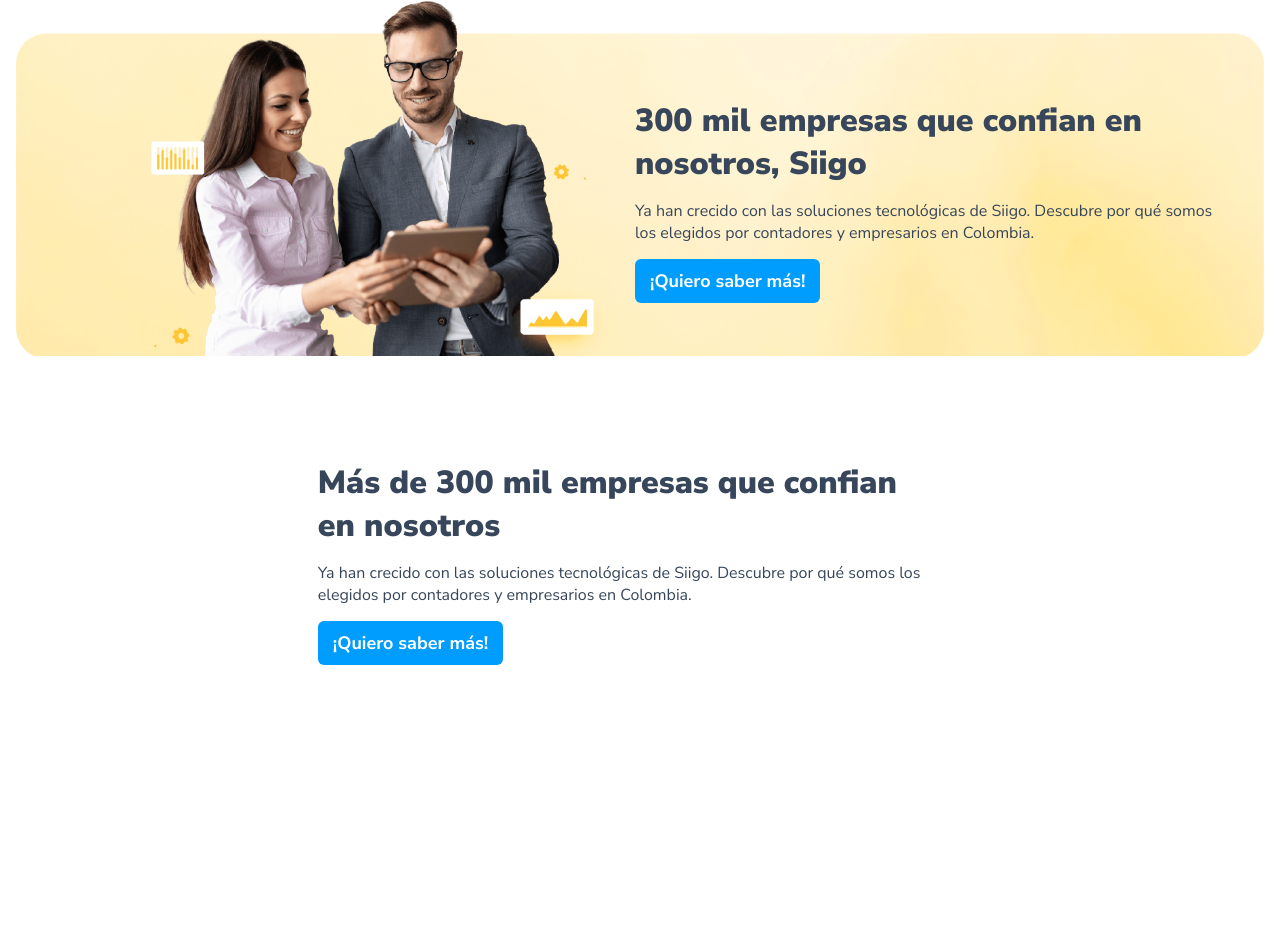
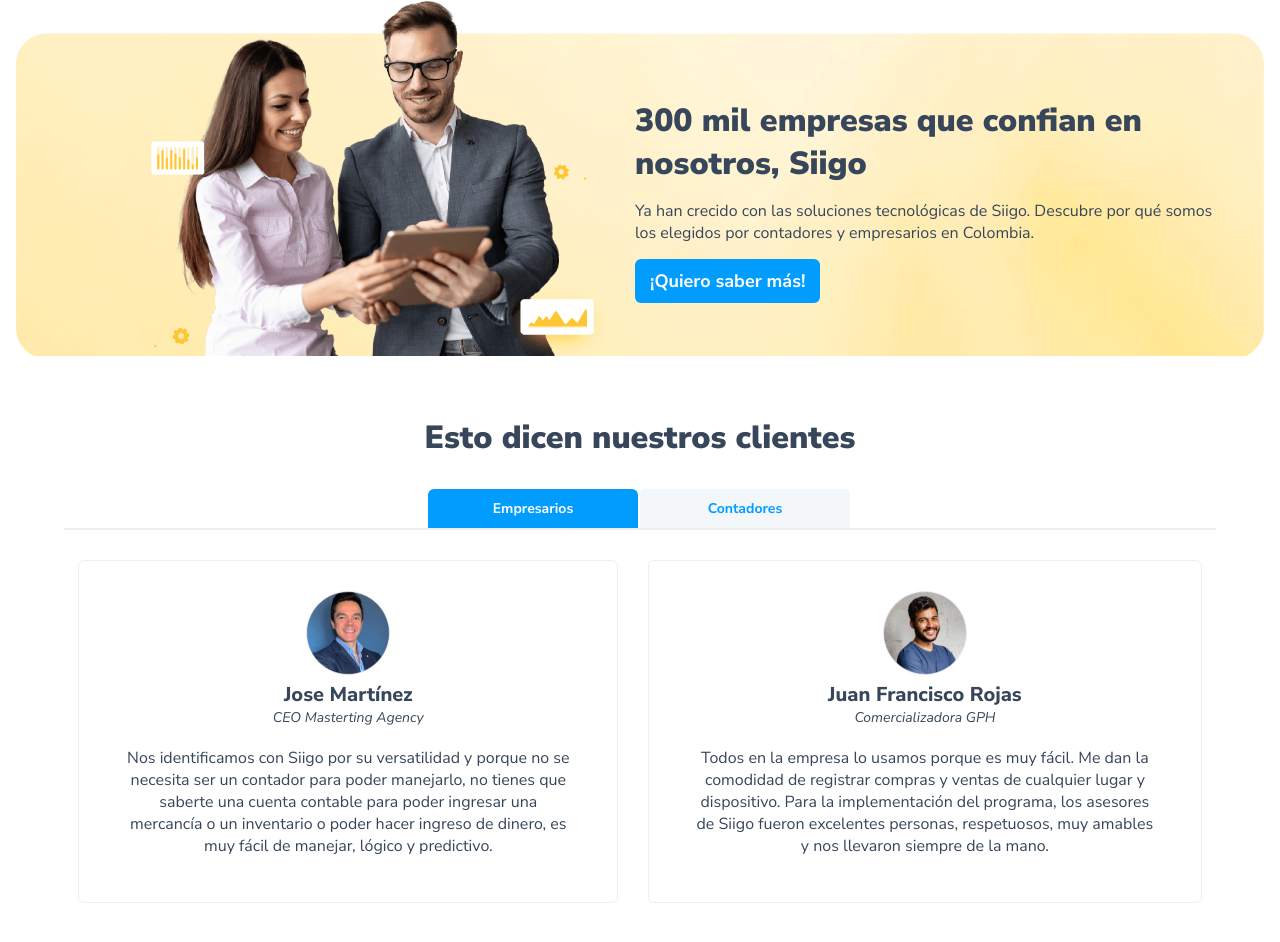
Before and after one commit to josemartinez88/componente-Price-Card, a plain HTML site: page index.html in a window 1280 px wide. Shown: the part 3021-3963 px from the top of the page. Before the commit the page ends 3686 px from the top, so only its background shows below. Drawn offline with Linux system fonts and the light colour scheme.

Commit message:
agregamos sección testimoniales

```diff
--- a/index.html
+++ b/index.html
@@ -3,7 +3,7 @@
 <head>
     <meta charset="UTF-8">
     <meta name="viewport" content="width=device-width, initial-scale=1.0">
-    <title>componente</title>
+    <title>Siigo | Portfolio</title>
     <link rel="preconnect" href="https://fonts.googleapis.com">
     <link rel="preconnect" href="https://fonts.gstatic.com" crossorigin>
     <link href="https://fonts.googleapis.com/css2?family=Nunito+Sans:ital,opsz,wght@0,6..12,200..1000;1,6..12,200..1000&display=swap" rel="stylesheet">
@@ -625,11 +625,99 @@
     </section>
 
 
-    <div id="contentBannerRectangular">
-        <h2 id="tituloBannerRectangular">Más de 300 mil empresas que confian en nosotros</h2>
-        <p id="textoBannerRectangular">Ya han crecido con las soluciones tecnológicas de Siigo. Descubre por qué somos los elegidos por contadores y empresarios en Colombia.</p>
-        <button id="buttonPrimary">¡Quiero saber más!</button>
-    </div>
+
+
+
+
+
+
+
+
+
+
+
+
+
+
+
+
+
+
+
+
+
+    <section id="testimonialesSection">
+        <h2 class="tituloSeccion">Esto dicen nuestros clientes</h2>
+
+
+        <div class="tabs">
+            <button class="tab-button active" onclick="openTab(event, 'tab1')">Empresarios</button>
+            <button class="tab-button" onclick="openTab(event, 'tab2')">Contadores</button>
+        </div>
+
+        <hr class="lineaTestimoniales">
+
+
+        <div id="testimonialesContent">
+            <div class="tab-content" id="tab1">
+                <div class="cardTestimonio">
+                    <div id="superiorTestimonial">
+                        <img id="imagenTestimonial" src="imagenes/testimonial01.png" alt="">
+                        <h5>Jose Martínez</h5>
+                        <p id="cargoTestimonial">CEO Masterting Agency</p>
+                    </div>
+                    <p id="parrafoTestimonial">Nos identificamos con Siigo por su versatilidad y porque no se necesita ser un contador para poder manejarlo, no tienes que saberte una cuenta contable para poder ingresar una mercancía o un inventario o poder hacer ingreso de dinero, es muy fácil de manejar, lógico y predictivo.</p>
+                </div>
+                <div class="cardTestimonio">
+                    <div id="superiorTestimonial">
+                        <img id="imagenTestimonial" src="imagenes/testimonial02.png" alt="">
+                        <h5>Juan Francisco Rojas</h5>
+                        <p id="cargoTestimonial">Comercializadora GPH</p>
+                    </div>
+                    <p id="parrafoTestimonial">Todos en la empresa lo usamos porque es muy fácil. Me dan la comodidad de registrar compras y ventas de cualquier lugar y dispositivo. Para la implementación del programa, los asesores de Siigo fueron excelentes personas, respetuosos, muy amables y nos llevaron siempre de la mano.</p>
+                </div>
+            </div>
+
+
+
+
+            <div class="tab-content" id="tab2" style="display: none;">
+                <div class="cardTestimonio">
+                    <div id="superiorTestimonial">
+                        <img id="imagenTestimonial" src="imagenes/testimonial03.png" alt="">
+                        <h5>Patricia González</h5>
+                        <p id="cargoTestimonial">Arquitecta de la vida</p>
+                    </div>
+                    <p id="parrafoTestimonial">Es una herramienta muy eficiente para las empresas y para los contadores. Tiene toda la información en línea y en tiempo real, agiliza procedimientos y la toma de decisiones para la gerencia. Me ha cambiado la vida porque puedo viajar cuando quiera y atender a los clientes desde cualquier parte.</p>
+                </div>
+                <div class="cardTestimonio">
+                    <div id="superiorTestimonial">
+                        <img id="imagenTestimonial" src="imagenes/testimonial04.png" alt="">
+                        <h5>Felipe Reyes</h5>
+                        <p id="cargoTestimonial">Gerente Studio Tonner’s S.A.S</p>
+                    </div>
+                    <p id="parrafoTestimonial">Tengo más tiempo para buscar nuevos negocios y nuevos clientes. La parte de nómina se maneja con un solo clic. Con Siigo Nómina no necesito modificar valores porque ya Siigo hizo eso por mí. Sin una inversión tan alta tener la nómina, ventas, facturación y exactamente todo, es excelente.</p>
+                </div>
+            </div>
+
+
+
+        </div>
+
+
+
+
+    </section>
+
+
+
+
+
+
+
+
+
+
 
 
 
--- a/logica.js
+++ b/logica.js
@@ -95,3 +95,32 @@
 function contacto(){
     window.open("https://api.whatsapp.com/send?phone=573016321817&text=Hola%20M%C3%A1sterting,%20recib%C3%AD%20tu%20cotizaci%C3%B3n%20por%20email%20y%20estoy%20interesad@,%20me%20gustar%C3%ADa%20saber%20m%C3%A1s%20sobre%20el%20servicio", "_blank");
 }
+
+
+
+
+
+
+
+
+// TESTIMONIALES SECTION
+
+function openTab(event, tabName) {
+    // Oculta todos los contenidos de las pestañas
+    const tabContents = document.querySelectorAll('.tab-content');
+    tabContents.forEach((tab) => {
+        tab.style.display = 'none';
+    });
+
+    // Elimina la clase 'active' de todas las pestañas
+    const tabButtons = document.querySelectorAll('.tab-button');
+    tabButtons.forEach((button) => {
+        button.classList.remove('active');
+    });
+
+    // Muestra el contenido de la pestaña seleccionada
+    document.getElementById(tabName).style.display = 'flex';
+
+    // Agrega la clase 'active' a la pestaña seleccionada
+    event.currentTarget.classList.add('active');
+  }
--- a/style.css
+++ b/style.css
@@ -914,7 +914,6 @@
 
 
 /* BANNER RECTANGULAR */
-
 #bannerRectangular{
     display: flex;
     flex-direction: column;
@@ -944,6 +943,110 @@
 
 
 
+
+
+
+
+
+
+/* TESTIMONIALES SECTION */
+#testimonialesSection{
+    display: flex;
+    flex-direction: column;
+    align-items: center;
+    margin-bottom: 90px;
+    width: 100%;
+    text-align: center;
+}
+
+.tabs {
+    display: flex;
+    justify-content: center;
+    width: 90%;
+    margin-top: 30px;
+}
+
+.tab-button {
+    font-family: 'Nunito Sans', sans-serif;
+    font-size: 14px;
+    font-weight: 700;
+    background-color: #F3F7F9;
+    color: #009DFF;
+    border: none;
+    border-radius: 6px 6px 0 0;
+    margin-right: 2px;
+    padding: 10px 0;
+    width: 210px;
+    cursor: pointer;
+    transition: background-color 0.3s;
+}
+
+.tab-button:hover {
+    font-family: 'Nunito Sans', sans-serif;
+    font-size: 14px;
+    font-weight: 700;
+    background-color: #C4E8FF;
+    color: #009DFF;
+    border-radius: 6px 6px 0 0;
+    margin-right: 2px;
+    padding: 10px 0;
+    width: 210px;
+}
+
+.tab-button.active {
+    font-family: 'Nunito Sans', sans-serif;
+    font-size: 14px;
+    font-weight: 700;
+    background-color: #009DFF;
+    color: white;
+    border-radius: 6px 6px 0 0;
+    margin-right: 2px;
+    padding: 10px 0;
+    width: 210px;
+
+}
+.lineaTestimoniales{
+    width: 90%;
+    max-width: 1248px;
+    margin: auto;
+    border: 1px solid #EEEEEE;
+
+}
+
+#testimonialesContent{
+    display: flex;
+    justify-content: center;
+    width: 100%;
+    max-width: 1248px;
+    margin-top: 15px;
+
+}
+
+.tab-content {
+    display: flex;
+    flex-direction: row;
+    align-items: flex-start;
+    gap: 30px;
+    width: 90%;
+    max-width: 1248px;
+}
+.cardTestimonio{
+    border: 1px solid #EEEEEE;
+    border-radius: 6px;
+    margin-top: 15px;
+    padding: 30px 45px;
+    height: 100%;
+}
+#superiorTestimonial{
+    margin-bottom: 20px;
+}
+#imagenTestimonial{
+    width: 84px;
+}
+#cargoTestimonial{
+    font-size: 14px;
+    font-style: italic;
+}
 
 
 
@@ -1063,6 +1166,62 @@
 
 
 
+
+@media(max-width: 653px){
+    .tituloSeccion{
+        width: 90%;
+        margin: 0 auto;
+    }
+    #heroBanner{
+        width: 100%;
+        height: 100%;
+        background-image: url('imagenes/heroBannerMobile.jpg');
+        background-size: cover;
+        padding: 30px 15px;
+    }
+    #contenedorHero{
+        display: flex;
+        flex-direction: column;
+    }
+    #heroBannerIzquierda{
+        width: 100%;
+        margin-bottom: 30px;
+    }
+    #formHeroBanner{
+        width: 100%;
+        height: auto;
+    }
+
+    #cardIzquierda{
+        margin-top: 0;
+    }
+
+    .tab-content{
+        flex-direction: column;
+        gap: 15px;
+    }
+}
+
+
+
+
+
+
+
+
+
+
+
+
+
+
+
+
+
+
+
+
+
 @media(max-width: 570px){
     .tituloSeccion{
         font-size: 24px;
@@ -1136,35 +1295,6 @@
 
 
 
-@media(max-width: 653px){
-    .tituloSeccion{
-        width: 90%;
-        margin: 0 auto;
-    }
-    #heroBanner{
-        width: 100%;
-        height: 100%;
-        background-image: url('imagenes/heroBannerMobile.jpg');
-        background-size: cover;
-        padding: 30px 15px;
-    }
-    #contenedorHero{
-        display: flex;
-        flex-direction: column;
-    }
-    #heroBannerIzquierda{
-        width: 100%;
-        margin-bottom: 30px;
-    }
-    #formHeroBanner{
-        width: 100%;
-        height: auto;
-    }
-
-    #cardIzquierda{
-        margin-top: 0;
-    }
-}
 
 
 
```
Also changed, not shown: imagenes/testimonial01.png (added), imagenes/testimonial02.png (added), imagenes/testimonial03.png (added), imagenes/testimonial04.png (added).
